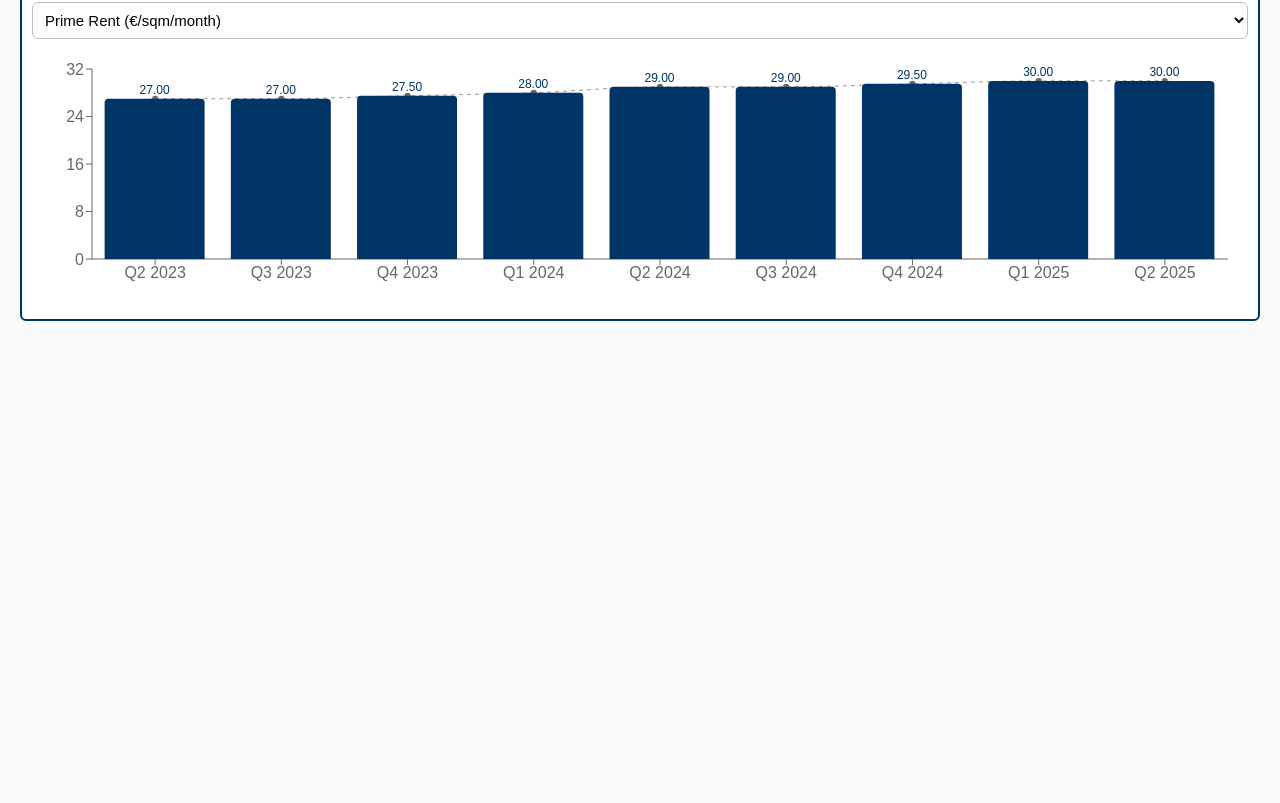
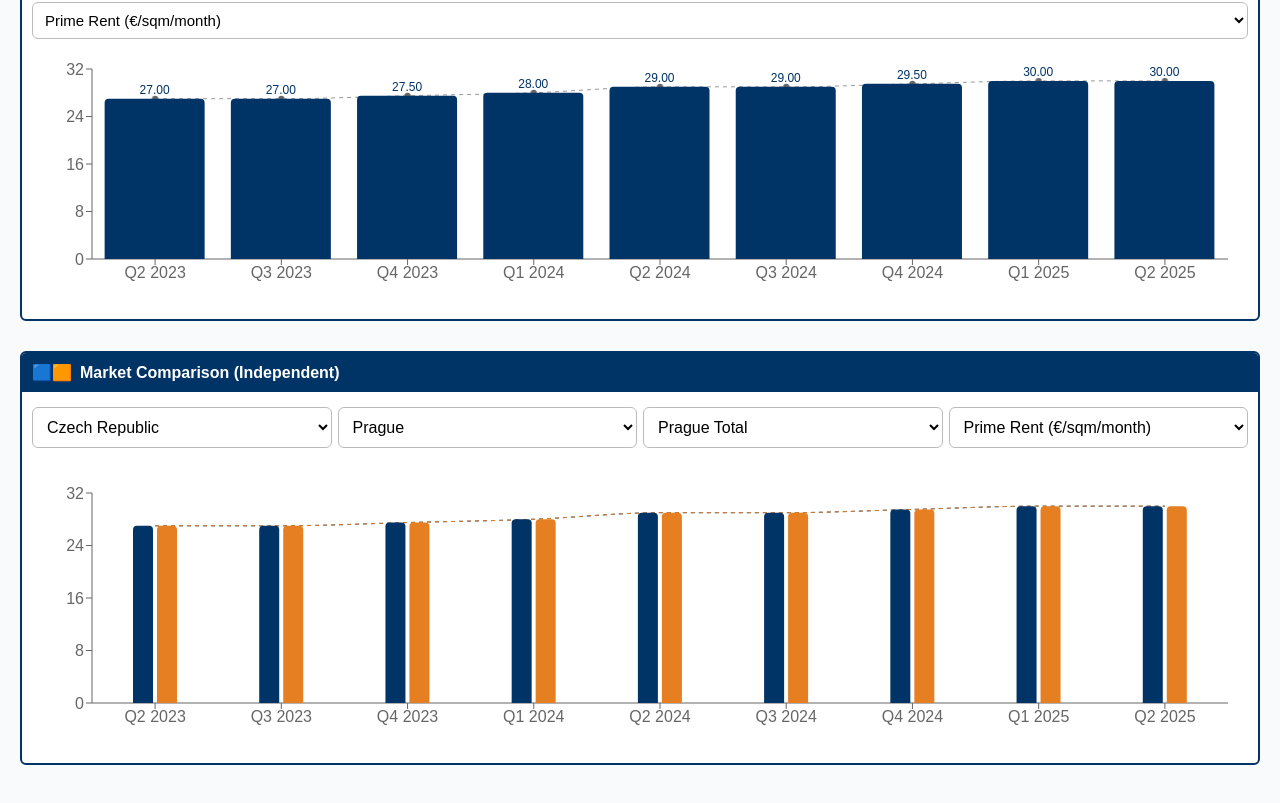
Before and after one commit to Musicandy13/market-data-cee-map, a React (Vite) app: page / in a window 1280 px wide. Shown: the part 883-1686 px from the top of the page. Before the commit the page ends 1244 px from the top, so only its background shows below. Built offline with nearby package versions, Linux system fonts and the light colour scheme.

Commit message:
Update DataExplorer.jsx

```diff
--- a/src/DataExplorer.jsx
+++ b/src/DataExplorer.jsx
@@ -11,14 +11,13 @@ import {
 } from "recharts";
 import "./App.css";
 
-/* ========== Formatting helpers ========== */
+/* ===== Formatting helpers ===== */
 function fmtNumber(n) {
   if (n === null || n === undefined || n === "" || Number.isNaN(n)) return "–";
   if (Math.abs(n) >= 1000)
     return n.toLocaleString(undefined, { maximumFractionDigits: 0 });
   return n.toLocaleString(undefined, { maximumFractionDigits: 2 });
 }
-
 function fmtMoney(n) {
   if (n === null || n === undefined || n === "" || Number.isNaN(n)) return "–";
   return n.toLocaleString(undefined, {
@@ -26,13 +25,22 @@ function fmtMoney(n) {
     maximumFractionDigits: 2,
   });
 }
-
 function fmtPercent(n) {
   if (n === null || n === undefined || n === "" || Number.isNaN(n)) return "–";
-  // n is already normalised to 0..100 for charting, so just show with 2 dp and '%'
   return Number(n).toFixed(2) + "%";
 }
-
+function coerceNumber(v) {
+  if (v === null || v === undefined) return null;
+  if (typeof v === "number") return v;
+  let s = String(v).trim();
+  if (s === "" || s === "–") return null;
+  s = s.replace(/[€%\s]/g, "");
+  if (s.indexOf(",") >= 0 && s.indexOf(".") >= 0)
+    s = s.replace(/\./g, "").replace(",", ".");
+  else if (s.indexOf(",") >= 0) s = s.replace(",", ".");
+  const num = parseFloat(s);
+  return Number.isNaN(num) ? null : num;
+}
 function Row({ label, value }) {
   return (
     <div className="row">
@@ -42,33 +50,229 @@ function Row({ label, value }) {
   );
 }
 
-/* Parse anything like "7,5", "7.5", "7.5%", "1 234,56", "€17,25" -> number */
-function coerceNumber(v) {
-  if (v === null || v === undefined) return null;
-  if (typeof v === "number") return v;
-  let s = String(v).trim();
-  if (s === "" || s === "–") return null;
-  // remove currency, percent and spaces
-  s = s.replace(/[€%\s]/g, "");
-  // remove thousands separators (either . or , depending on locale)
-  // heuristic: if both , and . appear, assume . is thousands and , is decimal
-  if (s.indexOf(",") >= 0 && s.indexOf(".") >= 0) {
-    s = s.replace(/\./g, "").replace(",", ".");
-  } else {
-    // if only comma appears, treat it as decimal
-    if (s.indexOf(",") >= 0) s = s.replace(",", ".");
-    // if only dot appears, it's decimal already
+/* ===== Build historical series ===== */
+function buildTrendSeries(raw, country, city, submarket, metric) {
+  if (!raw?.countries?.[country]?.cities?.[city]) return [];
+  const periods = Object.keys(raw.countries[country].cities[city].periods || {});
+  const sortPeriods = (a, b) => {
+    const [qa, ya] = a.split(" ");
+    const [qb, yb] = b.split(" ");
+    if (ya !== yb) return Number(ya) - Number(yb);
+    return Number(qa.replace("Q", "")) - Number(qb.replace("Q", ""));
+  };
+  const out = [];
+  for (const p of periods.sort(sortPeriods)) {
+    const cityData = raw.countries[country].cities[city].periods[p];
+    if (!cityData) continue;
+    const subMarketData = cityData.subMarkets?.[submarket] || {};
+    const marketData = cityData.market || {};
+    const leasingSub = cityData.subMarkets?.[submarket]?.leasing || {};
+    const leasingCity = cityData.leasing || {};
+    const merged = { ...marketData, ...leasingCity, ...subMarketData, ...leasingSub };
+    let val = coerceNumber(merged[metric]);
+    if (val === null) continue;
+    if (metric === "vacancyRate" || metric === "primeYield")
+      val = Math.abs(val) <= 1 ? val * 100 : val;
+    out.push({ period: p, value: val });
   }
-  const num = parseFloat(s);
-  return Number.isNaN(num) ? null : num;
+  return out;
 }
 
-/* ========== Main Component ========== */
+/* ===== Chart component ===== */
+function BarTrendChart({ data, metric }) {
+  if (!data || data.length === 0)
+    return <div style={{ marginTop: 10 }}>No data for this metric.</div>;
+  const formatValue = (v) => {
+    if (metric === "vacancyRate" || metric === "primeYield") return fmtPercent(v);
+    if (
+      metric === "primeRentEurSqmMonth" ||
+      metric === "averageRentEurSqmMonth" ||
+      metric === "serviceChargeEurSqmMonth"
+    )
+      return fmtMoney(v);
+    return fmtNumber(v);
+  };
+  return (
+    <ResponsiveContainer width="100%" height={260}>
+      <ComposedChart data={data} margin={{ top: 20, right: 20, left: 0, bottom: 20 }}>
+        <XAxis dataKey="period" />
+        <YAxis />
+        <Tooltip formatter={(v) => formatValue(v)} />
+        <Line
+          type="monotone"
+          dataKey="value"
+          stroke="#999"
+          strokeDasharray="4 4"
+          dot={{ r: 3, fill: "#666" }}
+        />
+        <Bar dataKey="value" fill="#003366" radius={[4, 4, 0, 0]}>
+          <LabelList
+            dataKey="value"
+            position="top"
+            formatter={(v) => formatValue(v)}
+            style={{ fill: "#003366", fontSize: "12px" }}
+          />
+        </Bar>
+      </ComposedChart>
+    </ResponsiveContainer>
+  );
+}
+
+/* ===== Independent Market Comparison Block ===== */
+function ComparisonBlock({ raw, baseCountry, baseCity, baseSubmarket }) {
+  const [country2, setCountry2] = useState("");
+  const [city2, setCity2] = useState("");
+  const [submarket2, setSubmarket2] = useState("");
+  const [metric, setMetric] = useState("primeRentEurSqmMonth");
+
+  useEffect(() => {
+    if (!raw) return;
+    const cList = Object.keys(raw.countries || {});
+    if (cList.length) {
+      const firstC = cList[0];
+      const firstCity = Object.keys(raw.countries[firstC]?.cities || {})[0] || "";
+      const periods = Object.keys(
+        raw.countries[firstC]?.cities?.[firstCity]?.periods || {}
+      );
+      const firstSub =
+        periods.length > 0
+          ? Object.keys(
+              raw.countries[firstC]?.cities?.[firstCity]?.periods?.[periods[0]]
+                ?.subMarkets || {}
+            )[0] || ""
+          : "";
+      setCountry2(firstC);
+      setCity2(firstCity);
+      setSubmarket2(firstSub);
+    }
+  }, [raw]);
+
+  if (!raw) return null;
+  const countries = Object.keys(raw.countries || {});
+  const cities2 = country2 ? Object.keys(raw.countries[country2]?.cities || {}) : [];
+  const submarkets2 =
+    raw.countries?.[country2]?.cities?.[city2]?.periods?.[
+      Object.keys(raw.countries[country2]?.cities?.[city2]?.periods || {})[0]
+    ]?.subMarkets
+      ? Object.keys(
+          raw.countries[country2].cities[city2].periods[
+            Object.keys(raw.countries[country2].cities[city2].periods)[0]
+          ].subMarkets
+        )
+      : [];
+
+  const baseData = buildTrendSeries(raw, baseCountry, baseCity, baseSubmarket, metric);
+  const compData = buildTrendSeries(raw, country2, city2, submarket2, metric);
+
+  const fmt = (v) =>
+    metric === "vacancyRate" || metric === "primeYield"
+      ? fmtPercent(v)
+      : metric.includes("Rent") || metric.includes("Charge")
+      ? fmtMoney(v)
+      : fmtNumber(v);
+
+  const allPeriods = Array.from(
+    new Set([...baseData.map((d) => d.period), ...compData.map((d) => d.period)])
+  ).sort((a, b) => {
+    const [qa, ya] = a.split(" ");
+    const [qb, yb] = b.split(" ");
+    if (ya !== yb) return Number(ya) - Number(yb);
+    return Number(qa.replace("Q", "")) - Number(qb.replace("Q", ""));
+  });
+
+  const merged = allPeriods.map((p) => ({
+    period: p,
+    base: baseData.find((d) => d.period === p)?.value ?? null,
+    comp: compData.find((d) => d.period === p)?.value ?? null,
+  }));
+
+  return (
+    <div className="section-box" style={{ marginTop: "30px" }}>
+      <div className="section-header">
+        <span>🟦🟧</span> Market Comparison (Independent)
+      </div>
+      <div style={{ padding: "10px" }}>
+        <div
+          style={{
+            display: "grid",
+            gridTemplateColumns: "repeat(auto-fit, minmax(180px, 1fr))",
+            gap: "6px",
+            marginBottom: "10px",
+          }}
+        >
+          <select value={country2} onChange={(e) => setCountry2(e.target.value)}>
+            {countries.map((c) => (
+              <option key={c}>{c}</option>
+            ))}
+          </select>
+          <select value={city2} onChange={(e) => setCity2(e.target.value)}>
+            {cities2.map((ct) => (
+              <option key={ct}>{ct}</option>
+            ))}
+          </select>
+          <select value={submarket2} onChange={(e) => setSubmarket2(e.target.value)}>
+            {submarkets2.map((sm) => (
+              <option key={sm}>{sm}</option>
+            ))}
+          </select>
+          <select value={metric} onChange={(e) => setMetric(e.target.value)}>
+            {[
+              { key: "totalStock", label: "Total Stock (sqm)" },
+              { key: "vacancy", label: "Vacancy (sqm)" },
+              { key: "vacancyRate", label: "Vacancy Rate (%)" },
+              { key: "primeRentEurSqmMonth", label: "Prime Rent (€/sqm/month)" },
+              { key: "averageRentEurSqmMonth", label: "Average Rent (€/sqm/month)" },
+              { key: "primeYield", label: "Prime Yield (%)" },
+              { key: "fitOutEurSqmShellCore", label: "Fit-out (€/sqm)" },
+              { key: "serviceChargeEurSqmMonth", label: "Service charge (€/sqm/month)" },
+            ].map((m) => (
+              <option key={m.key} value={m.key}>
+                {m.label}
+              </option>
+            ))}
+          </select>
+        </div>
+
+        <ResponsiveContainer width="100%" height={280}>
+          <ComposedChart data={merged} margin={{ top: 20, right: 20, left: 0, bottom: 20 }}>
+            <XAxis dataKey="period" />
+            <YAxis />
+            <Tooltip
+              formatter={(v, name) => [
+                `${fmt(v)}`,
+                name === "base"
+                  ? `${baseCity} ${baseSubmarket}`
+                  : `${city2} ${submarket2}`,
+              ]}
+            />
+            <Line
+              type="monotone"
+              dataKey="base"
+              stroke="#004488"
+              strokeDasharray="4 4"
+              dot={false}
+            />
+            <Line
+              type="monotone"
+              dataKey="comp"
+              stroke="#e67e22"
+              strokeDasharray="4 4"
+              dot={false}
+            />
+            <Bar dataKey="base" fill="#003366" radius={[4, 4, 0, 0]} barSize={20} />
+            <Bar dataKey="comp" fill="#e67e22" radius={[4, 4, 0, 0]} barSize={20} />
+          </ComposedChart>
+        </ResponsiveContainer>
+      </div>
+    </div>
+  );
+}
+
+/* ===== Main component ===== */
 export default function DataExplorer() {
   const [raw, setRaw] = useState(null);
   const [loading, setLoading] = useState(true);
   const [errorLoading, setErrorLoading] = useState(null);
-
   const [country, setCountry] = useState("");
   const [city, setCity] = useState("");
   const [submarket, setSubmarket] = useState("");
@@ -85,7 +289,6 @@ export default function DataExplorer() {
       .then((json) => {
         setRaw(json);
         setLoading(false);
-
         const countries = Object.keys(json?.countries || {});
         if (countries.length) {
           const firstCountry = countries[0];
@@ -121,30 +324,24 @@ export default function DataExplorer() {
   const periods = city
     ? Object.keys(raw?.countries?.[country]?.cities?.[city]?.periods || {})
     : [];
-
   const selectedPeriodObj =
     raw?.countries?.[country]?.cities?.[city]?.periods?.[period] || null;
   const submarketsFromJson = selectedPeriodObj?.subMarkets
     ? Object.keys(selectedPeriodObj.subMarkets)
     : [];
-
   const cityObj = raw?.countries?.[country]?.cities?.[city] || {};
   const metricSource =
     submarket && selectedPeriodObj?.subMarkets?.[submarket]
       ? selectedPeriodObj.subMarkets[submarket]
       : cityObj?.periods?.[period]?.market || null;
-
   const leasingSource =
-    (submarket &&
-      selectedPeriodObj?.subMarkets?.[submarket]?.leasing) ||
+    (submarket && selectedPeriodObj?.subMarkets?.[submarket]?.leasing) ||
     cityObj?.periods?.[period]?.leasing ||
     {};
-
   const g = (key) => {
     if (!metricSource) return null;
     return metricSource[key] ?? null;
   };
-
   useEffect(() => {
     if (periods.length && !periods.includes(period)) setPeriod(periods[0]);
     if (submarketsFromJson.length && !submarketsFromJson.includes(submarket))
@@ -163,7 +360,7 @@ export default function DataExplorer() {
     <div style={{ fontFamily: "Arial, sans-serif", padding: "20px" }}>
       <h1>{city} Office Market</h1>
 
-      {/* Controls */}
+      {/* === first three blocks exactly as before === */}
       <div>
         <select
           value={country}
@@ -192,7 +389,6 @@ export default function DataExplorer() {
             <option key={c}>{c}</option>
           ))}
         </select>
-
         <select
           value={city}
           onChange={(e) => {
@@ -217,13 +413,11 @@ export default function DataExplorer() {
             <option key={ct}>{ct}</option>
           ))}
         </select>
-
         <select value={submarket} onChange={(e) => setSubmarket(e.target.value)}>
           {submarketsFromJson.map((sm) => (
             <option key={sm}>{sm}</option>
           ))}
         </select>
-
         <select value={period} onChange={(e) => setPeriod(e.target.value)}>
           {periods.map((p) => (
             <option key={p}>{p}</option>
@@ -239,22 +433,21 @@ export default function DataExplorer() {
 
       {metricSource && (
         <>
-          {/* Market Metrics */}
           <div className="section-box">
             <div className="section-header">
               <span>📊</span> Market Metrics
             </div>
             <Row label="Total Stock (sqm)" value={fmtNumber(g("totalStock"))} />
             <Row label="Vacancy (sqm)" value={fmtNumber(g("vacancy"))} />
-            <Row label="Vacancy Rate (%)" value={
-              // display: treat decimals as %, leave 0..100 alone
-              (() => {
+            <Row
+              label="Vacancy Rate (%)"
+              value={(() => {
                 const v = coerceNumber(g("vacancyRate"));
                 if (v === null) return "–";
                 const show = Math.abs(v) <= 1 ? v * 100 : v;
                 return fmtPercent(show);
-              })()
-            } />
+              })()}
+            />
             <Row
               label="Prime Rent (€/sqm/month)"
               value={fmtMoney(coerceNumber(g("primeRentEurSqmMonth")))}
@@ -263,32 +456,35 @@ export default function DataExplorer() {
               label="Average Rent (€/sqm/month)"
               value={fmtMoney(coerceNumber(g("averageRentEurSqmMonth")))}
             />
-            <Row label="Prime Yield (%)" value={
-              (() => {
+            <Row
+              label="Prime Yield (%)"
+              value={(() => {
                 const v = coerceNumber(g("primeYield"));
                 if (v === null) return "–";
                 const show = Math.abs(v) <= 1 ? v * 100 : v;
                 return fmtPercent(show);
-              })()
-            } />
+              })()}
+            />
           </div>
 
-          {/* Leasing */}
           <div className="section-box">
             <div className="section-header">
               <span>📝</span> Leasing Conditions
             </div>
             <Row
               label="Fit-out (€/sqm)"
-              value={fmtNumber(coerceNumber(leasingSource?.fitOutEurSqmShellCore ?? null))}
+              value={fmtNumber(
+                coerceNumber(leasingSource?.fitOutEurSqmShellCore ?? null)
+              )}
             />
             <Row
               label="Service charge (€/sqm/month)"
-              value={fmtMoney(coerceNumber(leasingSource?.serviceChargeEurSqmMonth ?? null))}
+              value={fmtMoney(
+                coerceNumber(leasingSource?.serviceChargeEurSqmMonth ?? null)
+              )}
             />
           </div>
 
-          {/* Historical Trend */}
           <div className="section-box">
             <div className="section-header">
               <span>📈</span> Historical Trend
@@ -314,7 +510,9 @@ export default function DataExplorer() {
                   { key: "fitOutEurSqmShellCore", label: "Fit-out (€/sqm)" },
                   { key: "serviceChargeEurSqmMonth", label: "Service charge (€/sqm/month)" },
                 ].map((m) => (
-                  <option key={m.key} value={m.key}>{m.label}</option>
+                  <option key={m.key} value={m.key}>
+                    {m.label}
+                  </option>
                 ))}
               </select>
 
@@ -324,96 +522,16 @@ export default function DataExplorer() {
               />
             </div>
           </div>
+
+          {/* === new independent block === */}
+          <ComparisonBlock
+            raw={raw}
+            baseCountry={country}
+            baseCity={city}
+            baseSubmarket={submarket}
+          />
         </>
       )}
     </div>
   );
 }
-
-/* ===== Build historical series with normalised units ===== */
-function buildTrendSeries(raw, country, city, submarket, metric) {
-  if (!raw?.countries?.[country]?.cities?.[city]) return [];
-  const periods = Object.keys(raw.countries[country].cities[city].periods || {});
-
-  const sortPeriods = (a, b) => {
-    const [qa, ya] = a.split(" ");
-    const [qb, yb] = b.split(" ");
-    const qNum = (q) => Number(q.replace("Q", ""));
-    if (ya !== yb) return Number(ya) - Number(yb);
-    return qNum(qa) - qNum(qb);
-  };
-
-  const out = [];
-
-  for (const p of periods.sort(sortPeriods)) {
-    const cityData = raw.countries[country].cities[city].periods[p];
-    if (!cityData) continue;
-
-    // prefer submarket level, then city level
-    const subMarketData = cityData.subMarkets?.[submarket] || {};
-    const marketData    = cityData.market || {};
-    const leasingSub    = cityData.subMarkets?.[submarket]?.leasing || {};
-    const leasingCity   = cityData.leasing || {};
-
-    const merged = { ...marketData, ...leasingCity, ...subMarketData, ...leasingSub };
-
-    let val = coerceNumber(merged[metric]);
-    if (val === null) continue;
-
-    // NORMALISE: for percentage metrics use 0..100 scale always
-    if (metric === "vacancyRate" || metric === "primeYield") {
-      val = Math.abs(val) <= 1 ? val * 100 : val;
-    }
-
-    out.push({ period: p, value: val });
-  }
-
-  return out;
-}
-
-/* ===== Chart component (bars + grey dashed line) ===== */
-function BarTrendChart({ data, metric }) {
-  if (!data || data.length === 0)
-    return <div style={{ marginTop: 10 }}>No data for this metric.</div>;
-
-  const formatValue = (v) => {
-    if (metric === "vacancyRate" || metric === "primeYield") return fmtPercent(v);
-    if (metric === "primeRentEurSqmMonth" || metric === "averageRentEurSqmMonth" || metric === "serviceChargeEurSqmMonth")
-      return fmtMoney(v);
-    return fmtNumber(v);
-  };
-
-  return (
-    <ResponsiveContainer width="100%" height={260}>
-      <ComposedChart data={data} margin={{ top: 20, right: 20, left: 0, bottom: 20 }}>
-        <XAxis dataKey="period" />
-        <YAxis
-          tickFormatter={(t) => {
-            if (metric === "vacancyRate" || metric === "primeYield") return `${t}`;
-            return t;
-          }}
-        />
-        <Tooltip formatter={(v) => formatValue(v)} />
-
-        {/* Trend line */}
-        <Line
-          type="monotone"
-          dataKey="value"
-          stroke="#999"
-          strokeDasharray="4 4"
-          dot={{ r: 3, fill: "#666" }}
-        />
-
-        {/* Bars */}
-        <Bar dataKey="value" fill="#003366" radius={[4, 4, 0, 0]}>
-          <LabelList
-            dataKey="value"
-            position="top"
-            formatter={(v) => formatValue(v)}
-            style={{ fill: "#003366", fontSize: "12px" }}
-          />
-        </Bar>
-      </ComposedChart>
-    </ResponsiveContainer>
-  );
-}
```
